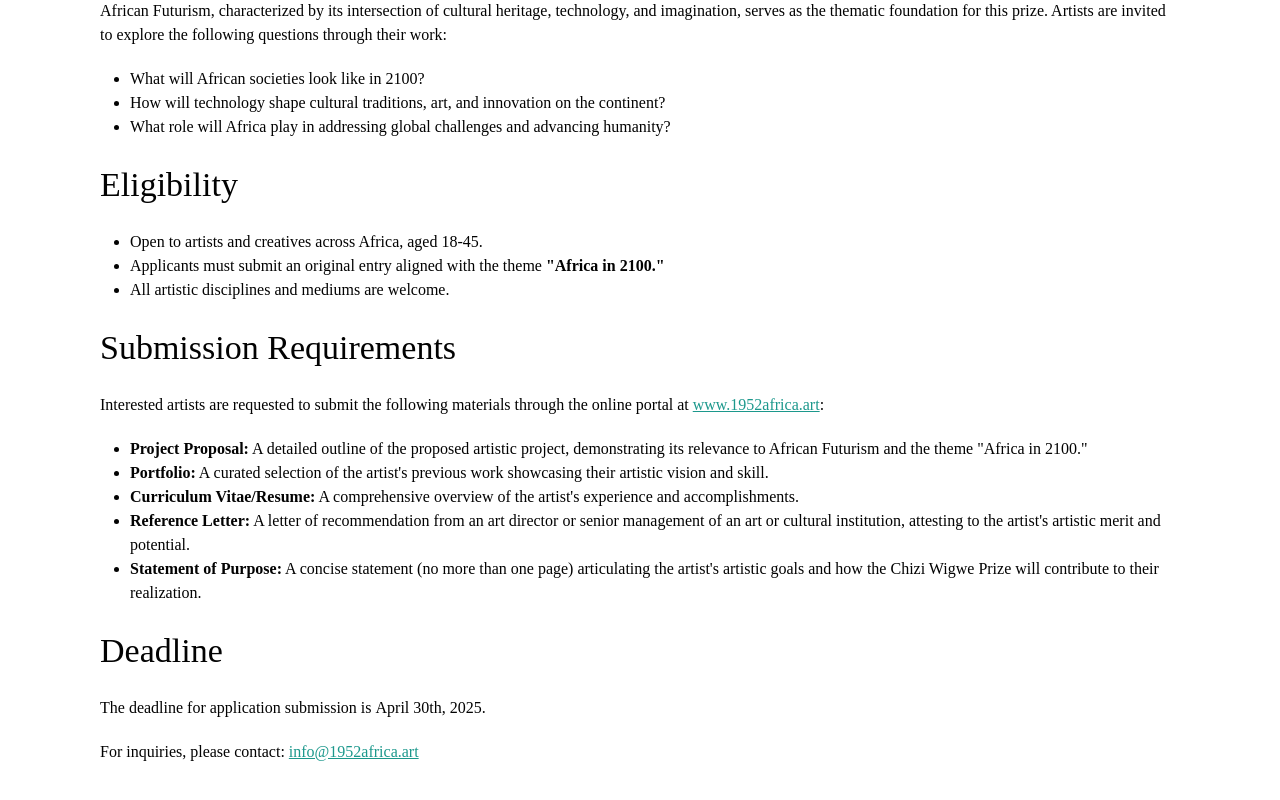
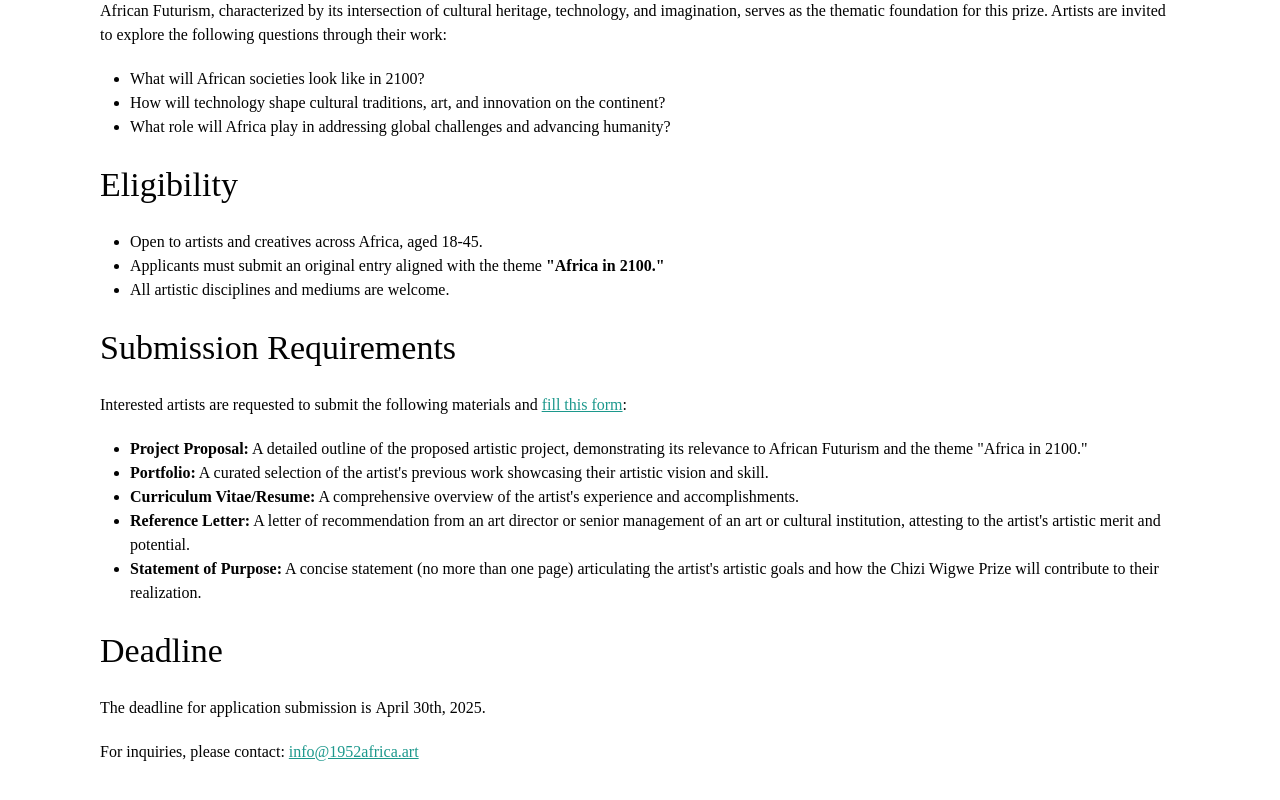
Before and after one commit to MonedaHQ/1952-africa, a Next.js app: page /chizi-wigwe-prize/ChiziHero in a window 1280 px wide. Shown: the part 915-1715 px from the top of the page. Built offline with nearby package versions, Linux system fonts and the light colour scheme; a web font is replaced by a local one.

Commit message:
form link corrected

```diff
--- a/src/data/chizigrantdata.js
+++ b/src/data/chizigrantdata.js
@@ -21,7 +21,7 @@ export const chizigrantdata = `<h1>Call for Applications: Chizi Wigwe Prize for
 </ul>
 
 <h2>Submission Requirements</h2>
-<p>Interested artists are requested to submit the following materials through the online portal at <a href="http://www.1952africa.art" target="_blank">www.1952africa.art</a>:</p>
+<p>Interested artists are requested to submit the following materials and <a href="https://bit.ly/ChiziWigwePrizeforAfricanFuturism" target="_blank">fill this form</a>:</p>
 
 <ul>
     <li><strong>Project Proposal:</strong> A detailed outline of the proposed artistic project, demonstrating its relevance to African Futurism and the theme "Africa in 2100."</li>
```
